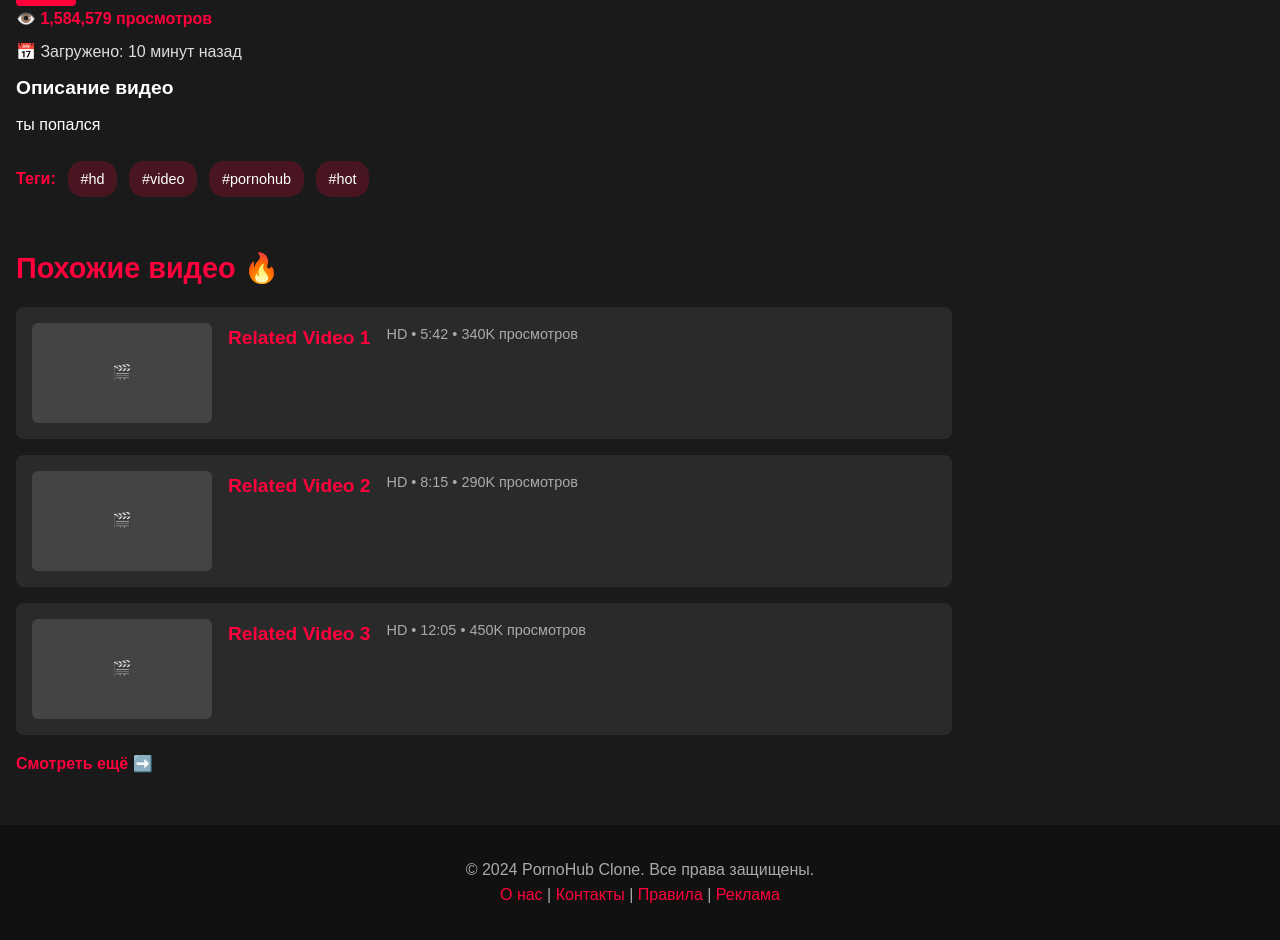
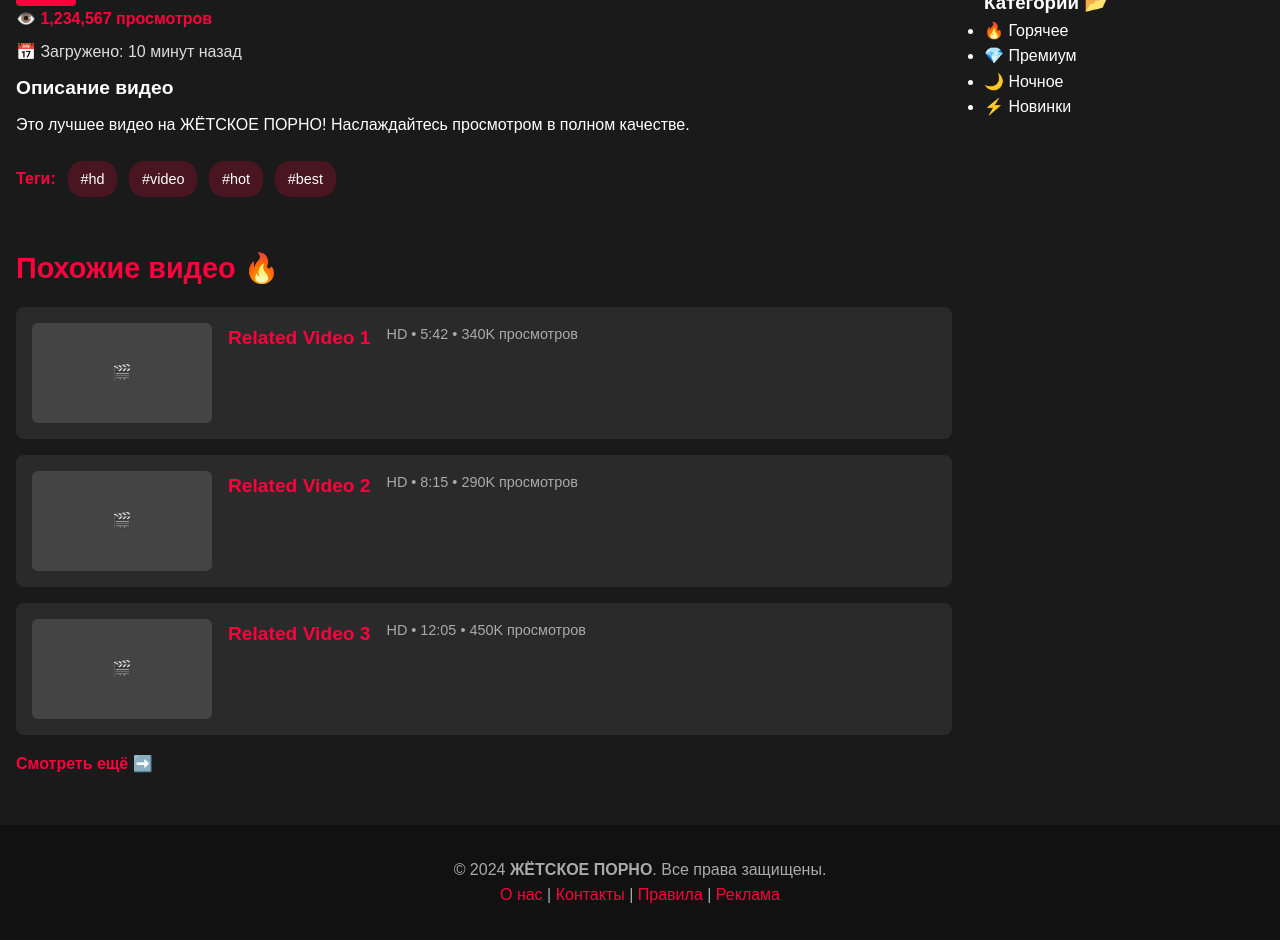
Before and after one commit to 4tdima4/JESTKOE-PORNO.porn, a plain HTML site: page index.html in a window 1280 px wide. Shown: the part 704-1644 px from the top of the page. Drawn offline with Linux system fonts and the light colour scheme.

Commit message:
Update index.html

```diff
--- a/index.html
+++ b/index.html
@@ -3,14 +3,14 @@
 <head>
     <meta charset="UTF-8" />
     <meta name="viewport" content="width=device-width, initial-scale=1.0"/>
-    <title>ЖЁСТКОЕ ПОРНО</title>
+    <title>ЖЁТСКОЕ ПОРНО — Лучшие Видео</title>
     <link rel="stylesheet" href="styles.css" />
 </head>
 <body>
     <!-- Header -->
     <header class="main-header">
         <div class="logo-container">
-            <a href="#" class="logo">ПОРНО</a>
+            <a href="#" class="logo">🔥 ЖЁТСКОЕ ПОРНО 🔥</a>
         </div>
         <nav class="search-nav">
             <form id="searchForm" class="search-form">
@@ -23,14 +23,14 @@
     <!-- Main Content -->
     <main class="content-wrapper">
         <div class="video-container">
-            <h1 class="video-title">Hot Video: porno.mp4 🔥</h1>
+            <h1 class="video-title">🔥 Горячее Видео: porno.mp4 🔥</h1>
 
             <div class="video-wrapper">
                 <video
                     id="mainVideo"
                     controls
                     poster="poster.jpg"
-                    preload="metadata"
+                    preload="auto"
                     muted
                     loop
                     playsinline
@@ -48,15 +48,14 @@
 
                 <!-- Video Info -->
                 <div class="video-info">
-                    <p class="views-count">👁️ <strong>1,584,579 просмотров</strong></p>
+                    <p class="views-count">👁️ <strong>1,234,567 просмотров</strong></p>
                     <p class="upload-date">📅 Загружено: 10 минут назад</p>
                 </div>
 
                 <!-- Description -->
                 <div class="video-description">
                     <h3>Описание видео</h3>
-                    <p>ты попался</p>
-                </div>
+                    <p>Это лучшее видео на ЖЁТСКОЕ ПОРНО! Наслаждайтесь просмотром в полном качестве.</p>
                 </div>
 
                 <!-- Tags Section -->
@@ -64,8 +63,8 @@
                     <span class="section-title">Теги:</span>
                     <span class="tag">#hd</span>
                     <span class="tag">#video</span>
-                <span class="tag">#pornohub</span>
                     <span class="tag">#hot</span>
+                    <span class="tag">#best</span>
                 </div>
 
                 <!-- Related Videos -->
@@ -92,6 +91,7 @@
 
                     <a href="#" class="see-more-btn">Смотреть ещё ➡️</a>
                 </section>
+            </div>
         </div>
 
         <!-- Sidebar -->
@@ -132,12 +132,23 @@
                     <button type="submit" class="subscribe-btn">Подписаться</button>
                 </form>
             </div>
+
+            <!-- Categories -->
+            <div class="categories-box">
+                <h3>Категории 📂</h3>
+                <ul class="category-list">
+                    <li><a href="#">🔥 Горячее</a></li>
+                    <li><a href="#">💎 Премиум</a></li>
+                    <li><a href="#">🌙 Ночное</a></li>
+                    <li><a href="#">⚡ Новинки</a></li>
+                </ul>
+            </div>
         </aside>
     </main>
 
     <!-- Footer -->
     <footer class="site-footer">
-        <p>&copy; 2024 PornoHub Clone. Все права защищены.</p>
+        <p>&copy; 2024 <strong>ЖЁТСКОЕ ПОРНО</strong>. Все права защищены.</p>
         <nav class="footer-links">
             <a href="#">О нас</a> |
             <a href="#">Контакты</a> |
```
Lines whose indentation alone changed are shown as unchanged.
